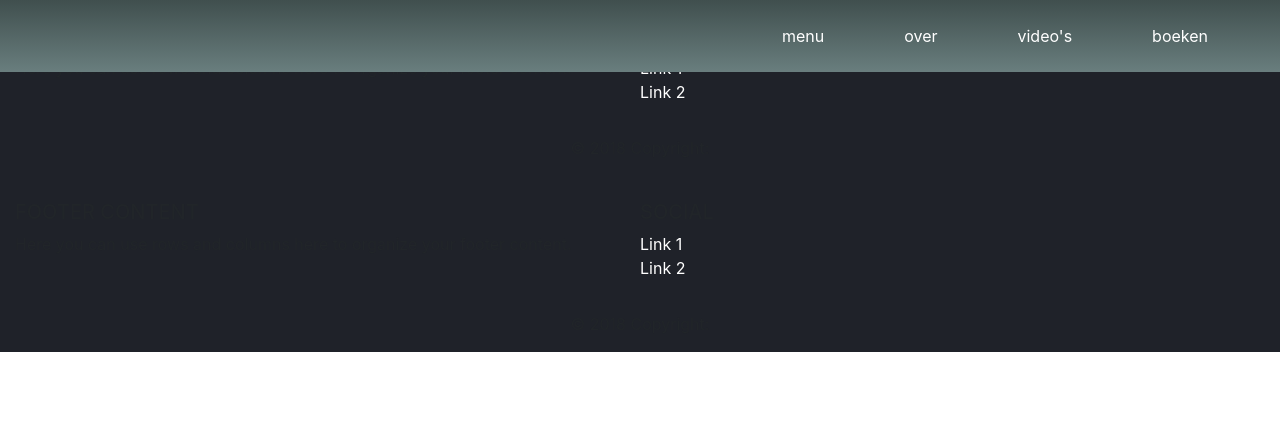
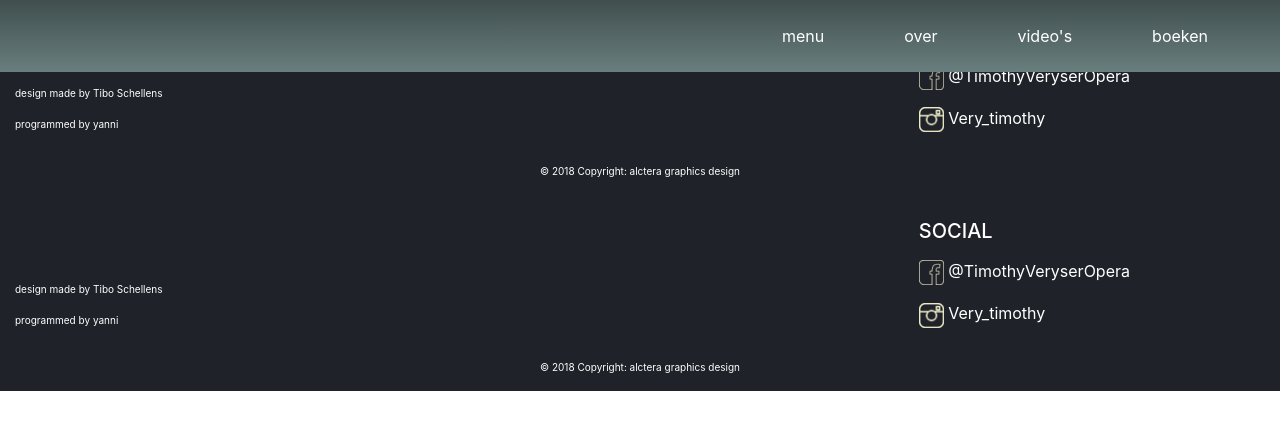
Before and after one commit to YanniD/timothy-veryser, a PHP site: template pages/footer.php in a window 1280 px wide. Shown: the top 430 px of the page. Run offline with PHP 8.4, Linux system fonts and the light colour scheme; the template is opened without the code that fills it, so the values that code supplies are empty.

Commit message:
footer and images

```diff
--- a/pages/footer.php
+++ b/pages/footer.php
@@ -1,48 +1,38 @@
 
-  <!-- Footer -->
   <footer class="page-footer font-small blue pt-4 footer-color">
 
-      <!-- Footer Links -->
       <div class="container-fluid text-center text-md-left">
 
-        <!-- Grid row -->
         <div class="row">
-
-          <!-- Grid column -->
-          <div class="col-md-6 mt-md-0 mt-3">
-
-            <!-- Content -->
-            <h5 class="text-uppercase">Footer Content</h5>
-            <p>Here you can use rows and columns here to organize your footer content.</p>
+          <div class="col-md-6 mt-md-0 mt-3 credit-baseline">
+            <p class="footer-text-color credit-height">design made by Tibo Schellens</p>
+            <p class="footer-text-color credit-height">programmed by yanni</p>
 
           </div>
 
             <!-- Grid column -->
-            <div class="col-md-right">
+            <div class="col-lg-right ml-auto link-margin">
 
               <!-- Links -->
-              <h5 class="text-uppercase">Social</h5>
+              <h5 class="text-uppercase footer-text-color">Social</h5>
 
-              <ul class="list-unstyled">
-                <li>
-                  <a class="footer-text-color" href="#!">Link 1</a>
+              <ul class="list-unstyled mr-auto">
+                <li class="link-top">
+                  <a class="footer-text-color" href="#!"><img class="image-size" src="/public/assets/facebook.png" alt="facebook"> @TimothyVeryserOpera</a>
                 </li>
-                <li>
-                  <a class="footer-text-color" href="#!">Link 2</a>
+                <li class="link-top">
+                  <a class="footer-text-color" href="#!"><img class="image-size" src="/public/assets/insta.png" alt=""> Very_timothy</a>
                 </li>
               </ul>
 
             </div>
-            <!-- Grid column -->
 
         </div>
-        <!-- Grid row -->
 
       </div>
-      <!-- Footer Links -->
 
       <!-- Copyright -->
-      <div class="footer-copyright text-center py-3">© 2018 Copyright:
+      <div class="footer-copyright text-center py-3 footer-text-color credit-height">© 2018 Copyright: alctera graphics design
       </div>
       <!-- Copyright -->
 
--- a/public/css/screenfooter.css
+++ b/public/css/screenfooter.css
@@ -4,3 +4,21 @@
 .footer-text-color{
   color: white;
 }
+.link-margin{
+  margin-right: 150px;
+}
+.credit-height{
+  font-size: 10px;
+}
+.image-size{
+  width: 25px;
+  height: 25px;
+}
+.link-top{
+  margin-top: 1rem;
+}
+.credit-baseline{
+  display: flex;
+  justify-content: flex-end;
+  flex-flow: column;
+}
```
Also changed, not shown: 1 other file.
